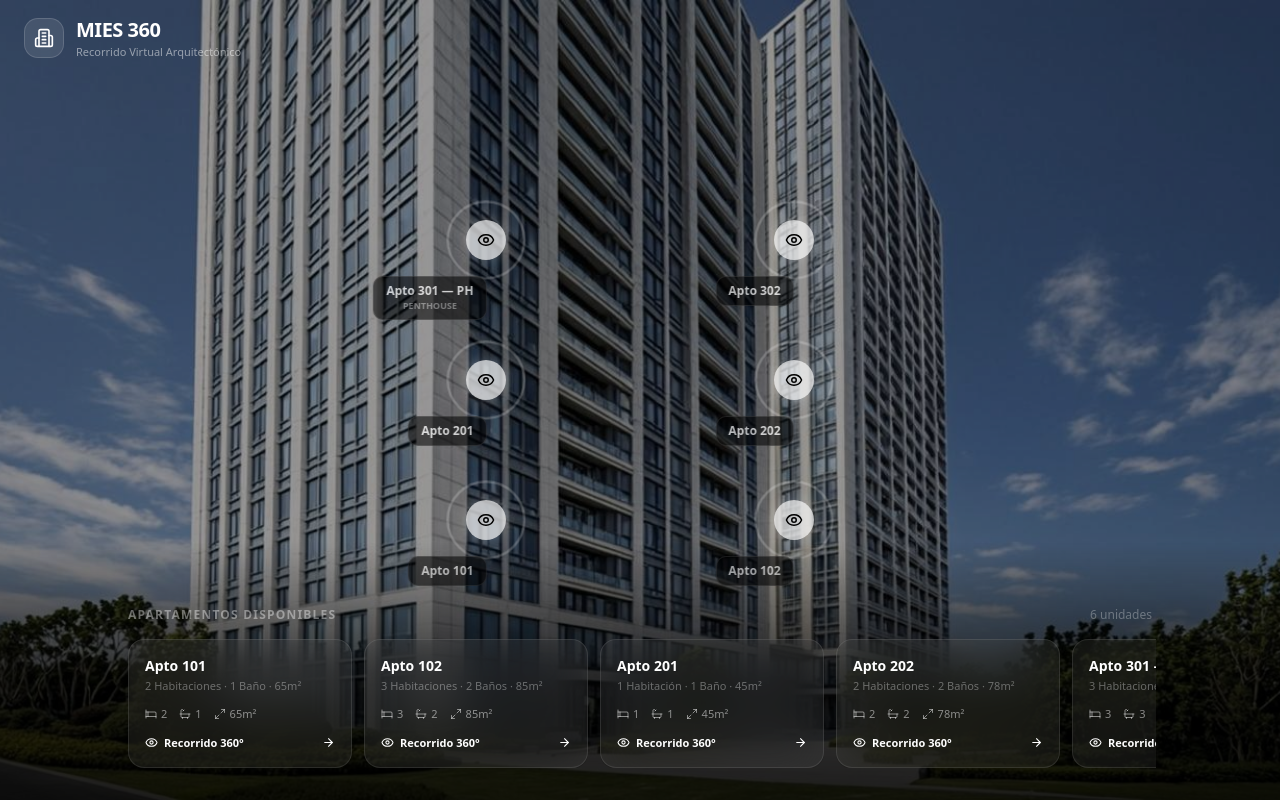
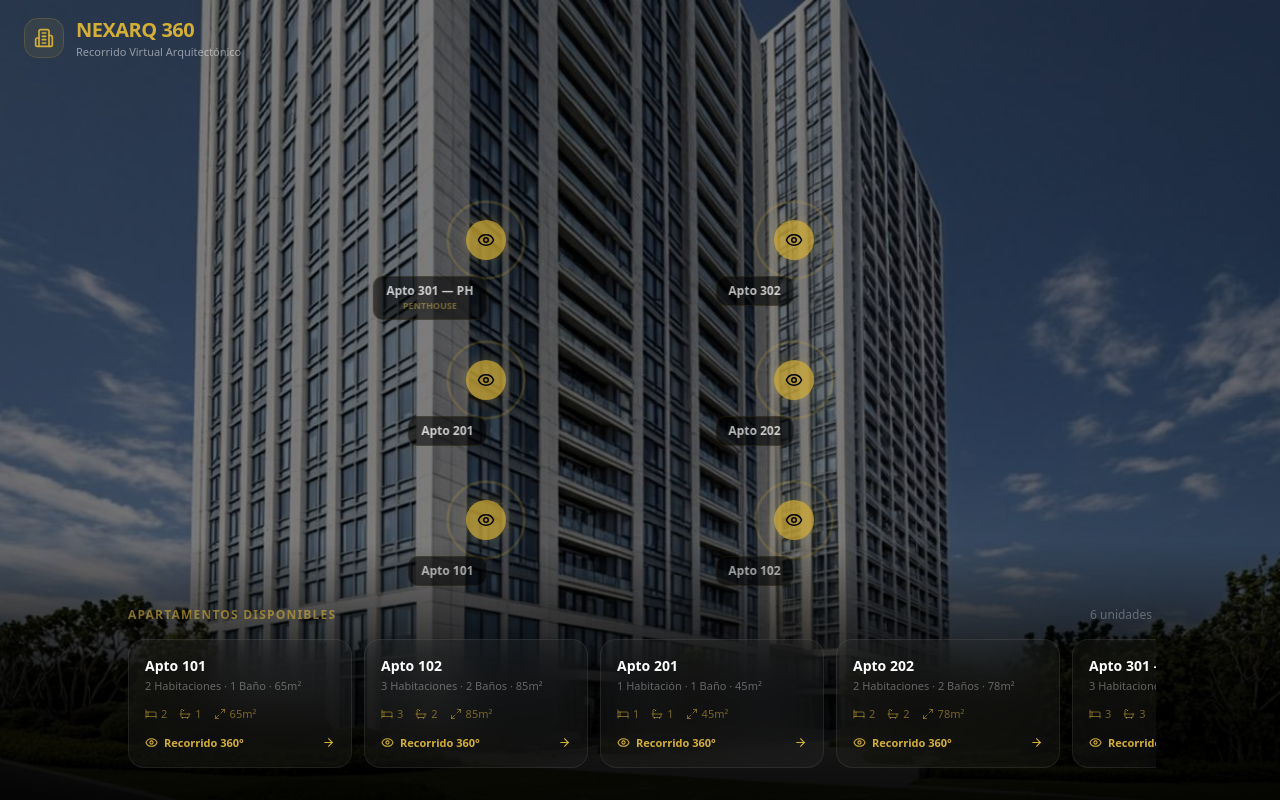
Before and after one commit to Jhiguita11/NEXARQ, a Next.js app: page / in a window 1280 px wide. Built offline with nearby package versions, Linux system fonts and the light colour scheme.

Commit message:
8d421f9a-2982-4264-8dd0-46d53b7113b3

```diff
--- a/src/app/globals.css
+++ b/src/app/globals.css
@@ -30,13 +30,13 @@
   --radius: 0.625rem;
   --background: #000000;
   --foreground: #ffffff;
-  --primary: #10b981;
-  --ring: #10b981;
-  --border: rgba(255, 255, 255, 0.1);
-  --input: rgba(255, 255, 255, 0.1);
-  --muted: rgba(255, 255, 255, 0.06);
+  --primary: #D4AF37;
+  --ring: #D4AF37;
+  --border: rgba(212, 175, 55, 0.15);
+  --input: rgba(212, 175, 55, 0.12);
+  --muted: rgba(212, 175, 55, 0.08);
   --muted-foreground: rgba(255, 255, 255, 0.5);
-  --accent: rgba(255, 255, 255, 0.08);
+  --accent: rgba(212, 175, 55, 0.12);
   --accent-foreground: #ffffff;
   --destructive: #ef4444;
   --card: rgba(255, 255, 255, 0.04);
@@ -87,32 +87,32 @@
   justify-content: center;
   position: relative;
   box-shadow: 0 0 24px rgba(0, 0, 0, 0.4);
-  border: 2px solid rgba(255, 255, 255, 0.25);
+  border: 2px solid rgba(212, 175, 55, 0.35);
   backdrop-filter: blur(8px);
   transition: all 0.25s ease;
 }
 
 .pano-hotspot:hover .pano-hotspot-circle {
-  border-color: rgba(255, 255, 255, 0.5);
-  box-shadow: 0 0 32px rgba(0, 0, 0, 0.3);
+  border-color: rgba(212, 175, 55, 0.6);
+  box-shadow: 0 0 32px rgba(212, 175, 55, 0.2);
 }
 
-/* Scene hotspot — white */
+/* Scene hotspot — gold */
 .pano-hotspot-circle[data-type="scene"] {
-  background: rgba(255, 255, 255, 0.85);
-  box-shadow: 0 0 20px rgba(255, 255, 255, 0.3);
+  background: rgba(212, 175, 55, 0.9);
+  box-shadow: 0 0 24px rgba(212, 175, 55, 0.4);
 }
 
-/* Info hotspot — white dimmed */
+/* Info hotspot — gold dimmed */
 .pano-hotspot-circle[data-type="info"] {
-  background: rgba(255, 255, 255, 0.55);
-  box-shadow: 0 0 20px rgba(255, 255, 255, 0.2);
+  background: rgba(212, 175, 55, 0.6);
+  box-shadow: 0 0 20px rgba(212, 175, 55, 0.25);
 }
 
-/* URL hotspot — white dimmed */
+/* URL hotspot — gold dimmed */
 .pano-hotspot-circle[data-type="url"] {
-  background: rgba(255, 255, 255, 0.55);
-  box-shadow: 0 0 20px rgba(255, 255, 255, 0.2);
+  background: rgba(212, 175, 55, 0.6);
+  box-shadow: 0 0 20px rgba(212, 175, 55, 0.25);
 }
 
 /* Pulse ring for scene hotspots */
@@ -126,7 +126,7 @@
   position: absolute;
   inset: -4px;
   border-radius: 50%;
-  border: 2px solid rgba(255, 255, 255, 0.4);
+  border: 2px solid rgba(212, 175, 55, 0.5);
   animation: pano-pulse 2.5s cubic-bezier(0.4, 0, 0.6, 1) infinite;
 }
 
@@ -155,7 +155,7 @@
   transform: translateX(-50%) translateY(6px);
   background: rgba(0, 0, 0, 0.7);
   backdrop-filter: blur(16px);
-  border: 1px solid rgba(255, 255, 255, 0.12);
+  border: 1px solid rgba(212, 175, 55, 0.15);
   border-radius: 10px;
   padding: 8px 16px;
   white-space: nowrap;
@@ -172,7 +172,7 @@
   left: 50%;
   transform: translateX(-50%);
   border: 6px solid transparent;
-  border-top-color: rgba(0, 0, 0, 0.7);
+  border-top-color: rgba(0, 0, 0, 0.75);
 }
 
 .pano-hotspot:hover .pano-hotspot-tooltip {
@@ -288,12 +288,12 @@
 }
 
 .tour-scrollbar::-webkit-scrollbar-thumb {
-  background: rgba(255, 255, 255, 0.15);
+  background: rgba(212, 175, 55, 0.25);
   border-radius: 2px;
 }
 
 .tour-scrollbar::-webkit-scrollbar-thumb:hover {
-  background: rgba(255, 255, 255, 0.3);
+  background: rgba(212, 175, 55, 0.5);
 }
 
 /* ═══════════════════════════════════════════════════════════════════
--- a/src/components/building-selector.tsx
+++ b/src/components/building-selector.tsx
@@ -2,8 +2,10 @@
 
 import { useState } from 'react';
 import { useTourStore } from '@/lib/tour-store';
-import { Building2, Bed, Bath, Maximize2, Eye, ArrowLeft, ArrowRight } from 'lucide-react';
+import { Building2, Bed, Bath, Maximize2, Eye, ArrowRight } from 'lucide-react';
 import type { BuildingConfig, ApartmentConfig } from '@/lib/tour-types';
+
+const GOLD = '#D4AF37';
 
 export default function BuildingSelector() {
   const { config, setApartment } = useTourStore();
@@ -25,17 +27,20 @@ export default function BuildingSelector() {
           className="w-full h-full object-cover"
         />
         {/* Dark overlay for readability */}
-        <div className="absolute inset-0 bg-black/40" />
+        <div className="absolute inset-0 bg-black/50" />
       </div>
 
       {/* ── Top header bar ── */}
       <div className="absolute top-0 left-0 right-0 z-10 flex items-center justify-between px-6 py-4">
         <div className="flex items-center gap-3">
-          <div className="w-10 h-10 rounded-xl bg-white/10 backdrop-blur-xl border border-white/15 flex items-center justify-center">
-            <Building2 size={20} className="text-white" />
+          <div
+            className="w-10 h-10 rounded-xl backdrop-blur-xl border flex items-center justify-center"
+            style={{ background: `${GOLD}15`, borderColor: `${GOLD}30` }}
+          >
+            <Building2 size={20} style={{ color: GOLD }} />
           </div>
           <div>
-            <h1 className="text-xl font-extrabold text-white tracking-tight">
+            <h1 className="text-xl font-extrabold tracking-tight" style={{ color: GOLD }}>
               {config.brand.name}
             </h1>
             <p className="text-[11px] text-white/50 font-medium">
@@ -53,9 +58,13 @@ export default function BuildingSelector() {
                 onClick={() => setSelectedBuilding(b)}
                 className={`px-4 py-2 rounded-xl text-xs font-bold uppercase tracking-wider transition-all cursor-pointer ${
                   currentBuilding.id === b.id
-                    ? 'bg-white text-black'
-                    : 'bg-white/10 text-white/70 backdrop-blur-sm border border-white/10 hover:bg-white/20'
+                    ? 'text-black'
+                    : 'text-white/60 backdrop-blur-sm border border-white/10 hover:bg-white/10'
                 }`}
+                style={{
+                  background: currentBuilding.id === b.id ? GOLD : 'rgba(255,255,255,0.06)',
+                  borderColor: currentBuilding.id === b.id ? GOLD : 'rgba(255,255,255,0.1)',
+                }}
               >
                 {b.name}
               </button>
@@ -81,11 +90,11 @@ export default function BuildingSelector() {
 
       {/* ── Bottom panel: apartment list ── */}
       <div className="absolute bottom-0 left-0 right-0 z-10">
-        <div className="bg-gradient-to-t from-black/80 via-black/60 to-transparent pt-16 pb-6 px-6">
+        <div className="bg-gradient-to-t from-black/90 via-black/70 to-transparent pt-16 pb-6 px-6">
           <div className="max-w-5xl mx-auto">
             {/* Section title */}
             <div className="flex items-center justify-between mb-4">
-              <p className="text-xs font-bold text-white/40 uppercase tracking-widest">
+              <p className="text-xs font-bold uppercase tracking-widest" style={{ color: `${GOLD}99` }}>
                 Apartamentos Disponibles
               </p>
               <p className="text-xs text-white/30">
@@ -131,16 +140,12 @@ function BuildingHotspot({
   onLeave: () => void;
   onClick: () => void;
 }) {
-  // Position hotspots based on floor and position
-  // Floor 0 = bottom, higher floors go up
+  const GOLD = '#D4AF37';
   const floors = building.floors;
   const aptPerFloor = building.apartmentsPerFloor;
 
-  // Horizontal: spread across center (50-90% of width)
   const baseX = aptPerFloor === 1 ? 50 : apt.position === 0 ? 38 : 62;
-  // Vertical: bottom floor at 65%, top floor at 30%
   const baseY = 65 - (apt.floor / (floors - 1 || 1)) * 35;
-
   const isPH = apt.name.toLowerCase().includes('ph');
 
   return (
@@ -157,8 +162,9 @@ function BuildingHotspot({
     >
       {/* Pulse ring */}
       <div
-        className="absolute -inset-3 rounded-full border-2 border-white/50"
+        className="absolute -inset-3 rounded-full border-2"
         style={{
+          borderColor: `${GOLD}80`,
           animation: 'building-pulse 2.5s ease-out infinite',
         }}
       />
@@ -169,10 +175,10 @@ function BuildingHotspot({
           isHovered ? 'scale-125' : ''
         }`}
         style={{
-          background: isHovered ? 'rgba(255,255,255,0.95)' : 'rgba(255,255,255,0.7)',
+          background: isHovered ? GOLD : `${GOLD}BB`,
           boxShadow: isHovered
-            ? '0 0 30px rgba(255,255,255,0.5)'
-            : '0 0 15px rgba(255,255,255,0.25)',
+            ? `0 0 30px ${GOLD}80`
+            : `0 0 15px ${GOLD}40`,
         }}
       >
         <Eye size={18} className="text-black" />
@@ -186,9 +192,9 @@ function BuildingHotspot({
           transform: isHovered ? 'translate(-50%, 0)' : 'translate(-50%, 4px)',
         }}
       >
-        <div className="bg-black/80 backdrop-blur-xl border border-white/15 rounded-lg px-3 py-1.5">
+        <div className="bg-black/80 backdrop-blur-xl border rounded-lg px-3 py-1.5" style={{ borderColor: `${GOLD}25` }}>
           <p className="text-xs font-bold text-white">{apt.name}</p>
-          {isPH && <p className="text-[9px] text-white/50 font-semibold">PENTHOUSE</p>}
+          {isPH && <p className="text-[9px] font-semibold" style={{ color: `${GOLD}99` }}>PENTHOUSE</p>}
         </div>
       </div>
 
@@ -219,6 +225,7 @@ function ApartmentCard({
   onLeave: () => void;
   onSelect: () => void;
 }) {
+  const GOLD = '#D4AF37';
   const isPH = apt.name.toLowerCase().includes('ph');
 
   return (
@@ -226,14 +233,21 @@ function ApartmentCard({
       onClick={onSelect}
       onMouseEnter={onHover}
       onMouseLeave={onLeave}
-      className={`relative flex-shrink-0 w-56 bg-white/[0.06] backdrop-blur-xl border rounded-2xl p-4 text-left transition-all duration-300 cursor-pointer ${
+      className={`relative flex-shrink-0 w-56 backdrop-blur-xl border rounded-2xl p-4 text-left transition-all duration-300 cursor-pointer ${
         isHovered
-          ? 'bg-white/[0.12] border-white/30 -translate-y-1'
-          : 'border-white/10 hover:bg-white/[0.08] hover:border-white/15'
+          ? '-translate-y-1'
+          : 'hover:-translate-y-0.5'
       }`}
+      style={{
+        background: isHovered ? `${GOLD}12` : 'rgba(255,255,255,0.04)',
+        borderColor: isHovered ? `${GOLD}50` : 'rgba(255,255,255,0.08)',
+      }}
     >
       {isPH && (
-        <div className="absolute top-2 right-2 px-2 py-0.5 rounded-md bg-white/15 text-[9px] font-bold text-white/60 uppercase tracking-wider">
+        <div
+          className="absolute top-2 right-2 px-2 py-0.5 rounded-md text-[9px] font-bold uppercase tracking-wider"
+          style={{ background: `${GOLD}20`, color: `${GOLD}CC` }}
+        >
           PH
         </div>
       )}
@@ -241,7 +255,7 @@ function ApartmentCard({
       <h4 className="text-sm font-bold text-white mb-0.5">{apt.name}</h4>
       <p className="text-[11px] text-white/35 mb-3">{apt.description}</p>
 
-      <div className="flex items-center gap-3 text-[11px] text-white/50">
+      <div className="flex items-center gap-3 text-[11px]" style={{ color: `${GOLD}88` }}>
         <span className="flex items-center gap-1">
           <Bed size={12} /> {apt.bedrooms}
         </span>
@@ -253,7 +267,7 @@ function ApartmentCard({
         </span>
       </div>
 
-      <div className="mt-3 flex items-center gap-1.5 text-[11px] font-semibold text-white group-hover:gap-2.5 transition-all">
+      <div className="mt-3 flex items-center gap-1.5 text-[11px] font-semibold" style={{ color: GOLD }}>
         <Eye size={13} />
         Recorrido 360°
         <ArrowRight size={13} className="ml-auto" />
--- a/src/components/tour-controls.tsx
+++ b/src/components/tour-controls.tsx
@@ -25,6 +25,9 @@ interface PanoViewerHandle {
 interface TourControlsProps {
   viewerRef: React.RefObject<PanoViewerHandle | null>
 }
+
+// Gold color constant
+const GOLD = '#D4AF37'
 
 export default function TourControls({ viewerRef }: TourControlsProps) {
   const selectedApartment = useTourStore((s) => s.selectedApartment)
@@ -55,15 +58,15 @@ export default function TourControls({ viewerRef }: TourControlsProps) {
   )
 
   const btnBase = 'w-8 h-8 rounded-full flex items-center justify-center transition-all duration-200 cursor-pointer select-none'
-  const btnDefault = `${btnBase} bg-black/40 backdrop-blur-md border border-white/8 text-white/50 hover:text-white hover:bg-black/60 hover:border-white/15 hover:scale-105 active:scale-95`
-  const btnActive = `${btnBase} bg-white text-black`
+  const btnDefault = `${btnBase} bg-black/50 backdrop-blur-md border border-[rgba(212,175,55,0.12)] text-[rgba(212,175,55,0.55)] hover:text-[#D4AF37] hover:bg-black/70 hover:border-[rgba(212,175,55,0.25)] hover:scale-105 active:scale-95`
+  const btnActive = `${btnBase} bg-[#D4AF37] text-black shadow-md shadow-[rgba(212,175,55,0.25)]`
 
   return (
     <div className="fixed bottom-4 left-1/2 -translate-x-1/2 z-50 flex flex-col items-center gap-2">
       {/* ─── Scene Dots Strip ─── */}
       <div
         className="flex items-center gap-2 px-4 py-2 rounded-full
-          bg-black/30 backdrop-blur-md border border-white/8"
+          bg-black/40 backdrop-blur-md border border-[rgba(212,175,55,0.1)]"
       >
         {/* Prev arrow */}
         <button
@@ -89,7 +92,8 @@ export default function TourControls({ viewerRef }: TourControlsProps) {
                 style={{
                   width: isActive ? 22 : 7,
                   height: 7,
-                  backgroundColor: isActive ? '#ffffff' : 'rgba(255,255,255,0.3)',
+                  backgroundColor: isActive ? GOLD : 'rgba(212, 175, 55, 0.3)',
+                  boxShadow: isActive ? `0 0 8px ${GOLD}44` : 'none',
                 }}
               />
             )
@@ -108,10 +112,10 @@ export default function TourControls({ viewerRef }: TourControlsProps) {
         </button>
 
         {/* Divider */}
-        <div className="w-px h-4 bg-white/15 mx-0.5" />
+        <div className="w-px h-4 bg-[rgba(212,175,55,0.15)] mx-0.5" />
 
         {/* Scene label */}
-        <span className="text-[11px] text-white/50 font-medium tracking-wide whitespace-nowrap tabular-nums">
+        <span className="text-[11px] text-[rgba(212,175,55,0.6)] font-medium tracking-wide whitespace-nowrap tabular-nums">
           {currentScene?.name ?? ''}&nbsp;&middot;&nbsp;{currentSceneIndex + 1}/{totalScenes}
         </span>
       </div>
@@ -119,7 +123,7 @@ export default function TourControls({ viewerRef }: TourControlsProps) {
       {/* ─── Controls Strip ─── */}
       <div
         className="flex items-center gap-1.5 px-3 py-1.5 rounded-full
-          bg-black/30 backdrop-blur-md border border-white/8"
+          bg-black/40 backdrop-blur-md border border-[rgba(212,175,55,0.1)]"
       >
         {/* Home */}
         <button
@@ -147,7 +151,7 @@ export default function TourControls({ viewerRef }: TourControlsProps) {
           />
         </button>
 
-        <div className="w-px h-4 bg-white/15" />
+        <div className="w-px h-4 bg-[rgba(212,175,55,0.15)]" />
 
         {/* Zoom out */}
         <button
@@ -173,7 +177,7 @@ export default function TourControls({ viewerRef }: TourControlsProps) {
           <ZoomIn size={14} />
         </button>
 
-        <div className="w-px h-4 bg-white/15" />
+        <div className="w-px h-4 bg-[rgba(212,175,55,0.15)]" />
 
         {/* Floor plan */}
         <button
--- a/src/lib/tour.config.ts
+++ b/src/lib/tour.config.ts
@@ -1,7 +1,7 @@
 import { TourConfig } from './tour-types';
 
 // ╔══════════════════════════════════════════════════════════════════════╗
-// ║  MIES 360 — CONFIGURACIÓN DEL RECORRIDO VIRTUAL                    ║
+// ║  NEXARQ 360 — CONFIGURACIÓN DEL RECORRIDO VIRTUAL                    ║
 // ║                                                                    ║
 // ║  📋 INSTRUCCIONES:                                                 ║
 // ║  1. Edita los edificios y apartamentos en la sección "buildings"   ║
@@ -20,22 +20,22 @@ const tourConfig: TourConfig = {
   //  MARCA / BRAND
   // ─────────────────────────────────────────────────────────────────
   brand: {
-    name: 'MIES 360',
+    name: 'NEXARQ 360',
     tagline: 'Recorrido Virtual Arquitectónico',
     logo: '',
     website: '',
   },
 
   // ─────────────────────────────────────────────────────────────────
-  //  TEMA VISUAL — Blanco y Negro
+  //  TEMA VISUAL — Negro y Dorado Premium
   // ─────────────────────────────────────────────────────────────────
   theme: {
-    primary: '#ffffff',
-    secondary: '#888888',
-    panelBg: 'rgba(0, 0, 0, 0.75)',
+    primary: '#D4AF37',
+    secondary: '#B8962E',
+    panelBg: 'rgba(0, 0, 0, 0.80)',
     textPrimary: '#ffffff',
     textMuted: 'rgba(255, 255, 255, 0.45)',
-    borderColor: 'rgba(255, 255, 255, 0.12)',
+    borderColor: 'rgba(212, 175, 55, 0.15)',
     fontFamily: "'Inter', system-ui, -apple-system, sans-serif",
   },
 
```
Also changed, not shown: src/app/page.tsx (+21 -24 lines), src/components/floor-plan.tsx (+13 -12 lines), src/components/info-panel.tsx (+4 -4 lines), src/components/left-sidebar.tsx (+5 -5 lines), upload/ChatGPT Image 13 may 2026, 05_14_30 p.m..png (added).
